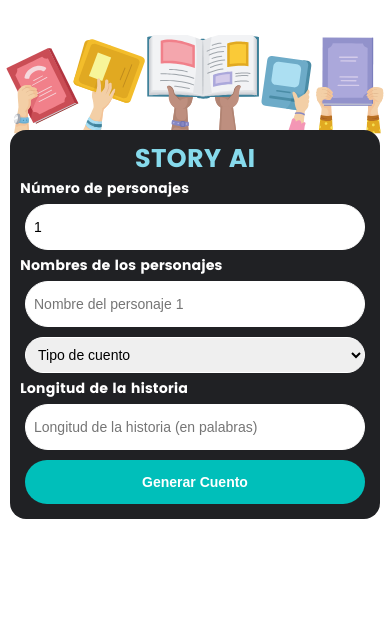
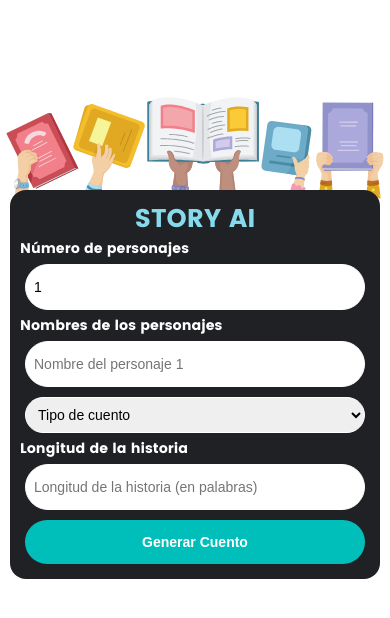
Before and after one commit to Kojimena/StoryTellingGPT, a React (Vite) app: page / in a window 390 px wide. Shown: the top 618 px of the page. Built offline with nearby package versions, Linux system fonts and the light colour scheme; no server answers.

Commit message:
Update App.css

```diff
--- a/src/App.css
+++ b/src/App.css
@@ -80,11 +80,10 @@
 
 @media (max-width: 768px) {
   .books-container{
-    height: 100px;
+    height: 160px;
     display: block;
     padding-top: 20px;
     position: relative;
-    top: 15px;
   }
 }
 
```
